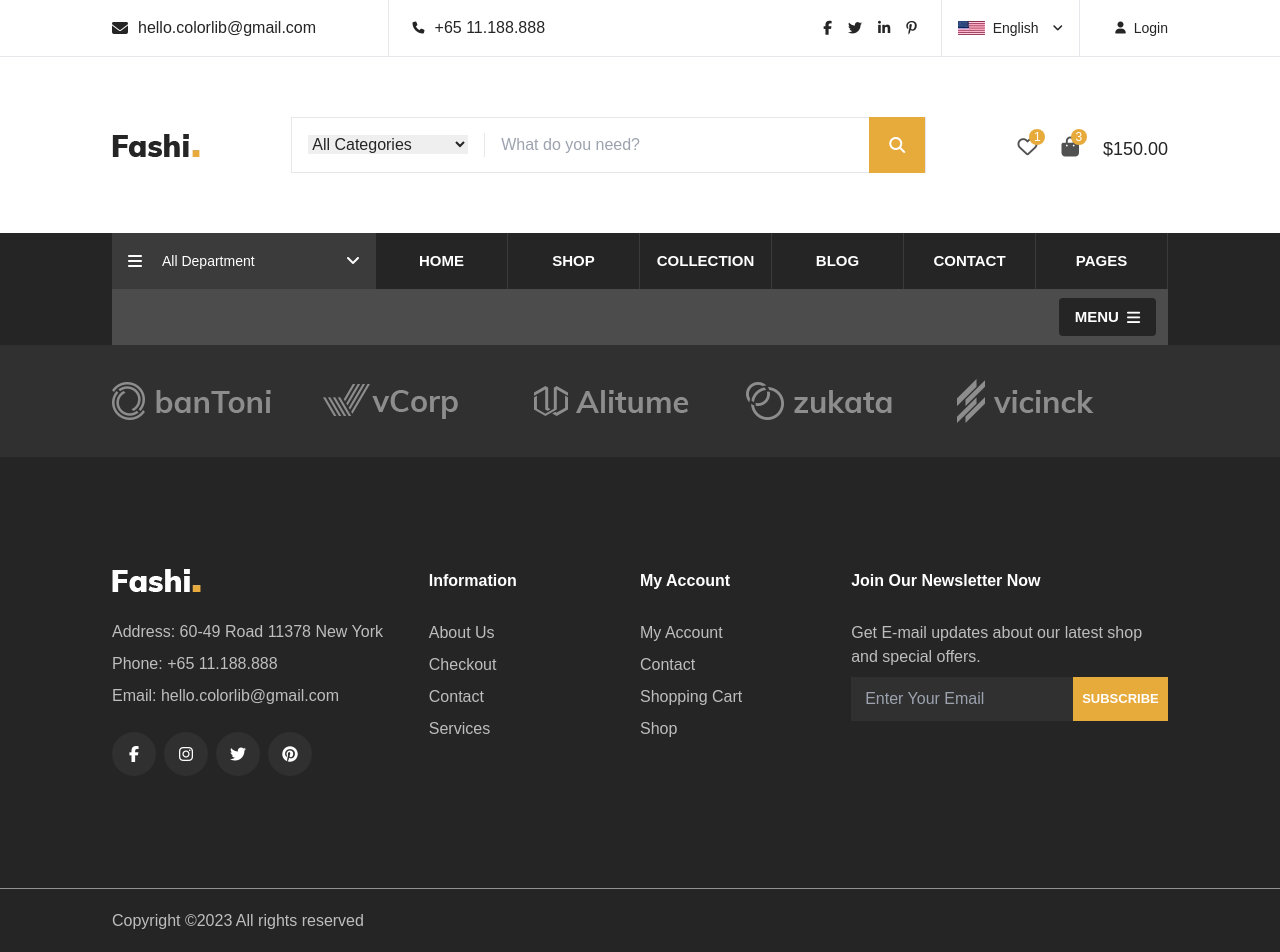
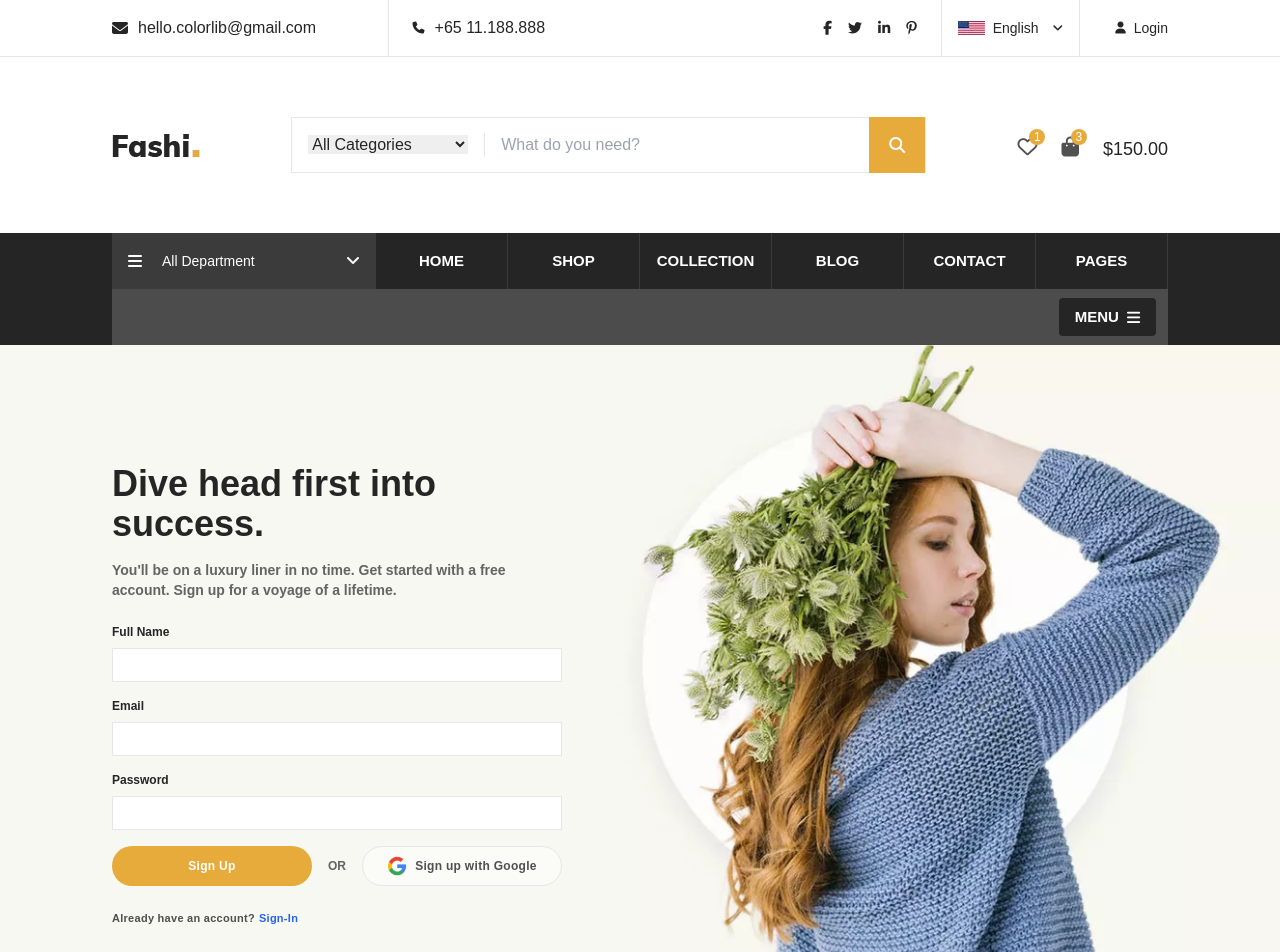
Before and after one commit to ANALOGUESHIFTS/AnalogueShiftsShoppingSite, a React (Vite) app: page /register in a window 1280 px wide. Shown: the top 952 px of the page. Built offline with nearby package versions, Linux system fonts and the light colour scheme; a web font is replaced by a local one.

Commit message:
Register Page

```diff
--- a/src/App.jsx
+++ b/src/App.jsx
@@ -18,6 +18,7 @@ import ContactPage from "./components/contactPage";
 import ShoppingCart from "./components/shoppingCart";
 import ProductDetails from "./components/productDetails";
 import CheckOutPage from "./components/checkoutPage";
+import RegisterPage from "./components/registerPage";
 
 function App() {
   const [loading, setLoading] = useState(false);
@@ -65,6 +66,7 @@ function App() {
             <Route path="/shopping-cart" element={<ShoppingCart />} />
             <Route path="/product-details/:id" element={<ProductDetails />} />
             <Route path="/checkout" element={<CheckOutPage />} />
+            <Route path="/register" element={<RegisterPage />} />
           </Routes>
           <footer className="w-full">
             <div
--- a/src/components/registerPage.jsx
+++ b/src/components/registerPage.jsx
@@ -0,0 +1,71 @@
+import { Link } from "react-router-dom";
+
+import { useState } from "react";
+
+export default function RegisterPage() {
+  const [fullName, setFullName] = useState("");
+  const [Email, SetEmail] = useState("");
+  const [Password, setPassword] = useState("");
+  return (
+    <main
+      style={{ backgroundImage: `url(/images/hero-1.jpg.webp)` }}
+      className="w-full h-[700px] bg-cover bg-center max-[500px]:bg-left flex items-center px-28 max-[800px]:px-5"
+    >
+      <div className="flex flex-col w-[450px] max-[500px]:w-full">
+        <p className="pb-4 text-PrimaryBlack font-extrabold text-4xl ">
+          Dive head first into success.
+        </p>
+        <p className="text-PrimaryBlack/70 text-sm font-semibold pb-6">
+          You'll be on a luxury liner in no time. Get started with a free
+          account. Sign up for a voyage of a lifetime.
+        </p>
+        <p className="text-PrimaryBlack text-xs font-bold pb-2">Full Name</p>
+        <input
+          type="text"
+          value={fullName}
+          onChange={(e) => setFullName(e.target.value)}
+          className="w-full mb-4 outline-1 outline-PrimaryOrange py-2 text-PrimaryBlack/80 text-xs font-semibold border px-3"
+        />
+        <p className="text-PrimaryBlack text-xs font-bold pb-2">Email</p>
+        <input
+          type="email"
+          value={Email}
+          onChange={(e) => SetEmail(e.target.value)}
+          className="w-full mb-4 outline-1 outline-PrimaryOrange py-2 text-PrimaryBlack/80 text-xs font-semibold border px-3"
+        />
+        <p className="text-PrimaryBlack text-xs font-bold pb-2">Password</p>
+        <input
+          type="password"
+          value={Password}
+          onChange={(e) => setPassword(e.target.value)}
+          className="w-full mb-4 outline-1 outline-PrimaryOrange py-2 text-PrimaryBlack/80 text-xs font-semibold border px-3"
+        />
+        <div className="pb-4 flex w-full justify-center gap-4 items-center max-[500px]:flex-col">
+          <button className="w-52 max-[500px]:w-full hover:bg-PrimaryOrange/70 h-10 rounded-full bg-PrimaryOrange flex justify-center items-center">
+            <p className="text-xs tracking-wide text-white font-bold">
+              Sign Up
+            </p>
+          </button>
+          <p className="text-PrimaryBlack/70 text-xs font-semibold">OR</p>
+          <button className="w-52 max-[500px]:w-full hover:bg-white h-10 rounded-full bg-white/40 border flex gap-2 justify-center items-center">
+            <img src="/images/google-logo.png" className="w-5" alt="" />
+            <p className="text-xs tracking-wide text-PrimaryBlack/80 font-bold">
+              Sign up with Google
+            </p>
+          </button>
+        </div>
+        <div className="flex pt-2 gap-1">
+          <p className="text-[11px] tracking-wide text-PrimaryBlack/80 font-semibold">
+            Already have an account?
+          </p>
+          <Link
+            to="/sign-in"
+            className="text-[11px] tracking-wide text-blue-600 font-semibold hover:underline"
+          >
+            Sign-In
+          </Link>
+        </div>
+      </div>
+    </main>
+  );
+}
```
Also changed, not shown: public/images/google-logo.png (added).
